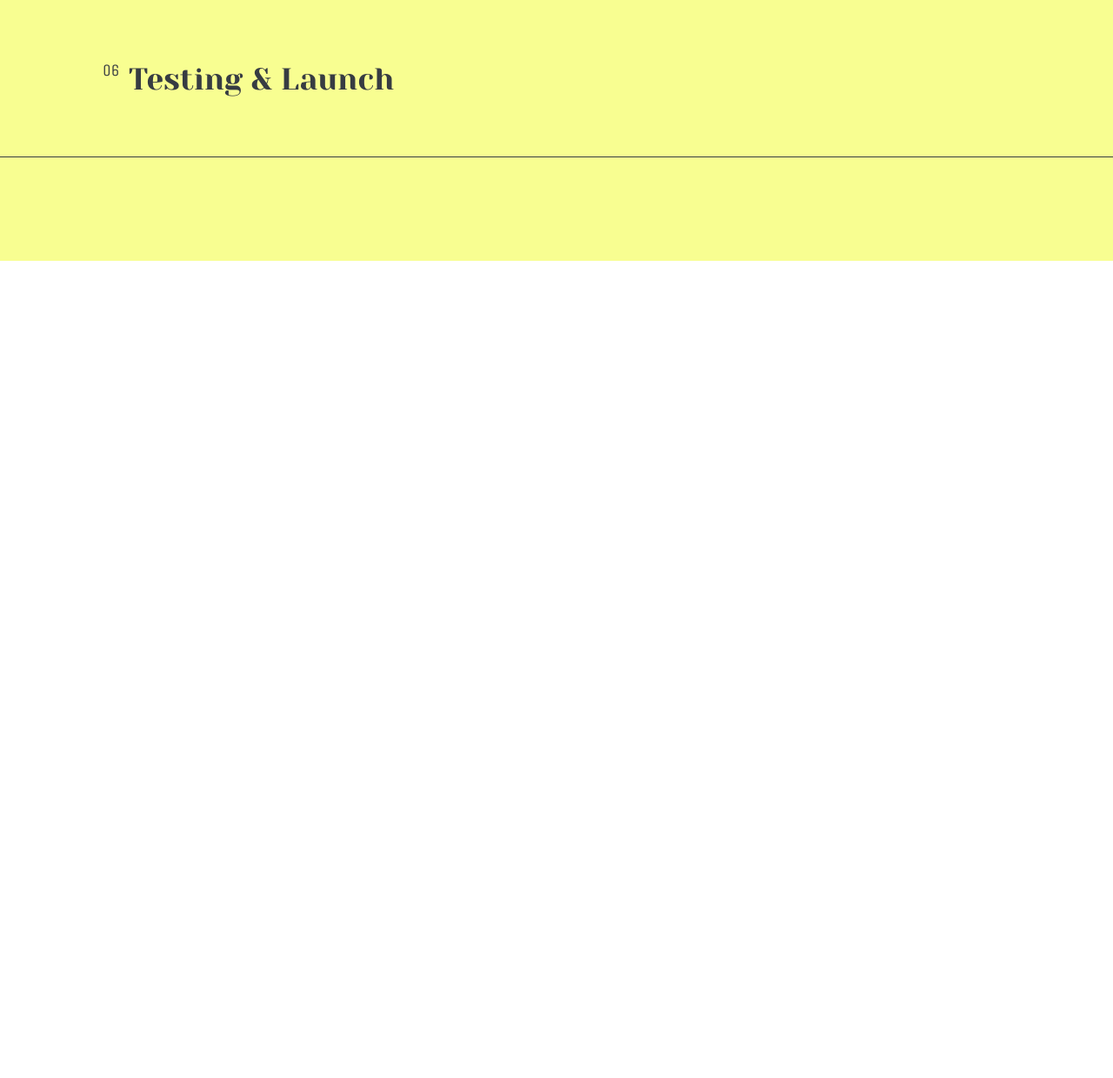
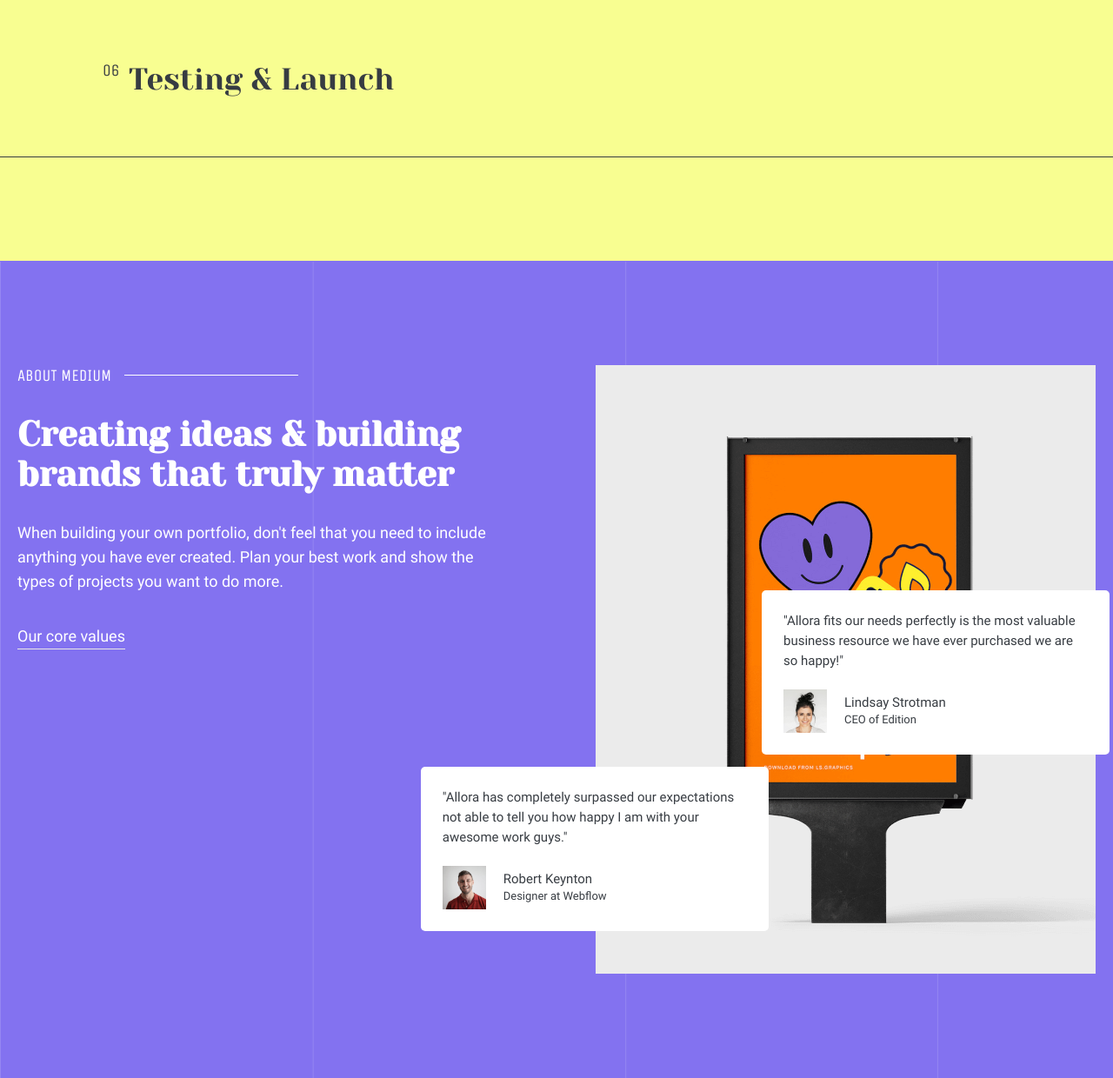
Before and after one commit to mashhurbek2005/allora, a plain HTML site: page index.html in a window 1280 px wide. Shown: the part 6589-7829 px from the top of the page at 87% size. Before the commit the page ends 6889 px from the top, so only its background shows below. Drawn offline with Linux system fonts and the light colour scheme.

Commit message:
Add brand section

```diff
--- a/css/main.css
+++ b/css/main.css
@@ -620,48 +620,169 @@ a {
   color: var(--main-text-color);
 }
 
-.goal__item:nth-child(1) .goal__item-text{
+.goal__item:nth-child(1) .goal__item-text {
   margin-left: 90px;
 }
 
-.goal__item:nth-child(2) .goal__item-text{
+.goal__item:nth-child(2) .goal__item-text {
   margin-left: 615px;
 }
 
-.goal__item:nth-child(3) .goal__item-text{
+.goal__item:nth-child(3) .goal__item-text {
   margin-left: 383px;
 }
 
-.goal__item:nth-child(4) .goal__item-text{
+.goal__item:nth-child(4) .goal__item-text {
   margin-left: 873px;
 }
 
-.goal__item:nth-child(5) .goal__item-text{
+.goal__item:nth-child(5) .goal__item-text {
   margin-left: 522px;
 }
 
-.goal__item:nth-child(6) .goal__item-text{
+.goal__item:nth-child(6) .goal__item-text {
   margin-left: 118px;
 }
 
-
-
-.goal__item:nth-child(2) .goal__item-text::before{
+.goal__item:nth-child(2) .goal__item-text::before {
   content: "02";
 }
 
-.goal__item:nth-child(3) .goal__item-text::before{
+.goal__item:nth-child(3) .goal__item-text::before {
   content: "03";
 }
 
-.goal__item:nth-child(4) .goal__item-text::before{
+.goal__item:nth-child(4) .goal__item-text::before {
   content: "04";
 }
 
-.goal__item:nth-child(5) .goal__item-text::before{
+.goal__item:nth-child(5) .goal__item-text::before {
   content: "05";
 }
 
-.goal__item:nth-child(6) .goal__item-text::before{
+.goal__item:nth-child(6) .goal__item-text::before {
   content: "06";
 }
+
+/* BRAND SECTION START */
+
+.brand {
+  padding: 120px 0;
+  background-color: #8372F0;
+  background-image: url("../images/brand-bgi.svg");
+  background-size: cover;
+}
+
+.brand__box {
+  display: flex;
+  justify-content: space-between;
+  align-items: flex-start;
+}
+
+.brand__info-box {
+  width: 552px;
+}
+
+.brand__span {
+  display: flex;
+  align-items: center;
+  margin-bottom: 20px;
+  font-family: var(--font-family);
+  font-size: 19px;
+  line-height: 24px;
+  color: #FFFFFF;
+}
+
+.brand__span::after {
+  margin-left: 15px;
+  width: 200px;
+  height: 1px;
+  content: "";
+  background-color: #fff;
+}
+
+.brand__title {
+  margin-bottom: 30px;
+  font-family: var(--second-family);
+  font-size: 40px;
+  line-height: 46px;
+  color: #FFFFFF;
+}
+
+.brand__text {
+  margin-bottom: 35px;
+  font-size: var(--second-font-size);
+  line-height: 28px;
+  color: #FFFFFF;
+}
+
+.brand__link {
+  display: inline-block;
+  font-size: var(--second-font-size);
+  line-height: 28px;
+  color: #FFFFFF;
+  border-bottom: 1px solid #EAE8E4;
+}
+
+.brand__img-box {
+  position: relative;
+  width: 575px;
+  height: 700px;
+  background-image: url("../images/smile.png");
+  background-size: cover;
+  background-repeat: no-repeat;
+}
+
+.user {
+  position: absolute;
+  z-index: 3;
+  width: 345px;
+  padding: 24px 30px 25px 25px;
+  background-color: #fff;
+  border-radius: 5px;
+}
+
+.user--first{
+  top: calc(37%);
+  right: -16px;
+}
+
+.user--sectond{
+  left: calc(-35%);
+  bottom: calc(7%);
+}
+
+.user__comment {
+  margin: 0;
+  margin-bottom: 21px;
+  font-size: var(--main-font-size);
+  line-height: 23px;
+  color: var(--main-text-color);
+}
+
+.user__info-box {
+  display: flex;
+  align-items: center;
+}
+
+.user__img {
+  width: 50px;
+  height: 50px;
+  margin-right: 20px;
+}
+
+.user__info {
+  margin: 0;
+  font-size: 13px;
+  line-height: 19px;
+  color: var(--main-text-color);
+}
+
+.user__name-box{
+  display: flex;
+  flex-direction: column;
+}
+
+.user__info--name{
+  font-size: 15px;
+}
--- a/index.html
+++ b/index.html
@@ -264,7 +264,8 @@
 
           <div class="goal__text-box">
             <p class="goal__text">
-                The online portfolio works in a similar way in a user-friendly design it collects items that represent the best work you have done. This shows that you have a sense of responsibility and take your work seriously.
+              The online portfolio works in a similar way in a user-friendly design it collects items that represent the
+              best work you have done. This shows that you have a sense of responsibility and take your work seriously.
             </p>
 
             <a class="goal__link" href="#">Know more about us</a>
@@ -304,7 +305,58 @@
 
     <!-- BRAND SECTION START -->
     <section class="brand">
+      <div class="container">
+        <div class="brand__box">
+          <div class="brand__info-box">
+            <span class="brand__span">ABOUT MEDIUM</span>
+            <h2 class="brand__title">
+              Creating ideas & building brands that truly matter
+            </h2>
 
+            <p class="brand__text">
+              When building your own portfolio, don't feel that you need to include anything you have ever created. Plan
+              your best work and show the types of projects you want to do more.
+            </p>
+
+            <a class="brand__link" href="#">Our core values</a>
+          </div>
+
+          <div class="brand__img-box">
+            <div class="brand__user-box user user--first">
+              <blockquote class="user__comment">"Allora fits our needs perfectly is the most valuable business resource
+                we have ever purchased we are <br> so happy!"
+              </blockquote>
+
+              <div class="user__info-box">
+                <img class="user__img" src="images/lindsay.png" width="50" height="50"
+                  srcset="./images/lindsay.png 1x, ./images/lindsay@2x.png 2x"
+                  alt="a smiling girl named lindsay with dark hair">
+
+                <div class="user__name-box">
+                  <p class="user__info user__info--name">Lindsay Strotman</p>
+                  <p class="user__info">CEO of Edition</p>
+                </div>
+              </div>
+            </div>
+
+            <div class="brand__user-box user user--sectond">
+              <blockquote class="user__comment">"Allora has completely surpassed our expectations not able to tell you
+                how happy I am with your <br> awesome work guys."
+              </blockquote>
+
+              <div class="user__info-box">
+                <img class="user__img" src="images/robert.png" width="50" height="50"
+                  srcset="./images/robert.png 1x, ./images/robert@2x.png 2x" alt="a guy in a red shirt smiling">
+
+                <div class="user__name-box">
+                  <p class="user__info user__info--name">Robert Keynton</p>
+                  <p class="user__info">Designer at Webflow</p>
+                </div>
+              </div>
+            </div>
+          </div>
+        </div>
+      </div>
     </section>
     <!-- BRAND SECTION END -->
 
```
Also changed, not shown: images/brand-bgi.svg (added). Lines whose indentation alone changed are shown as unchanged.
